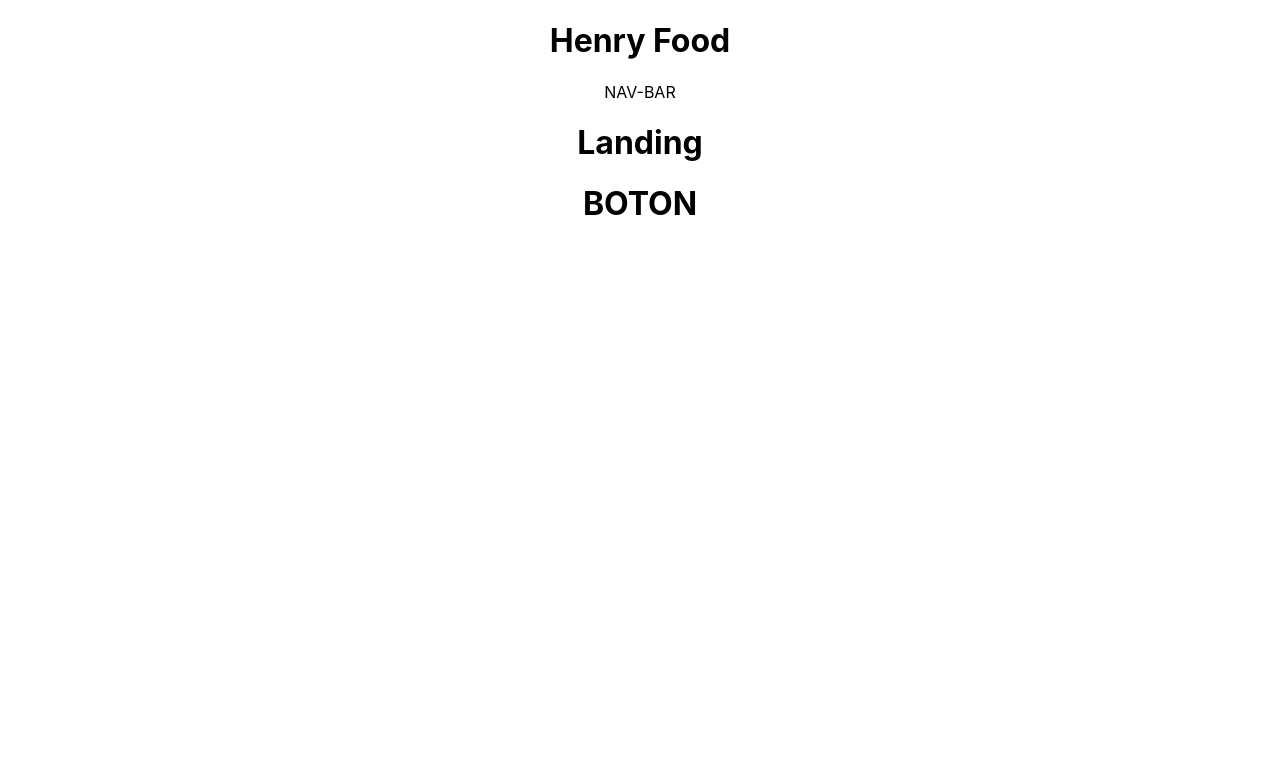
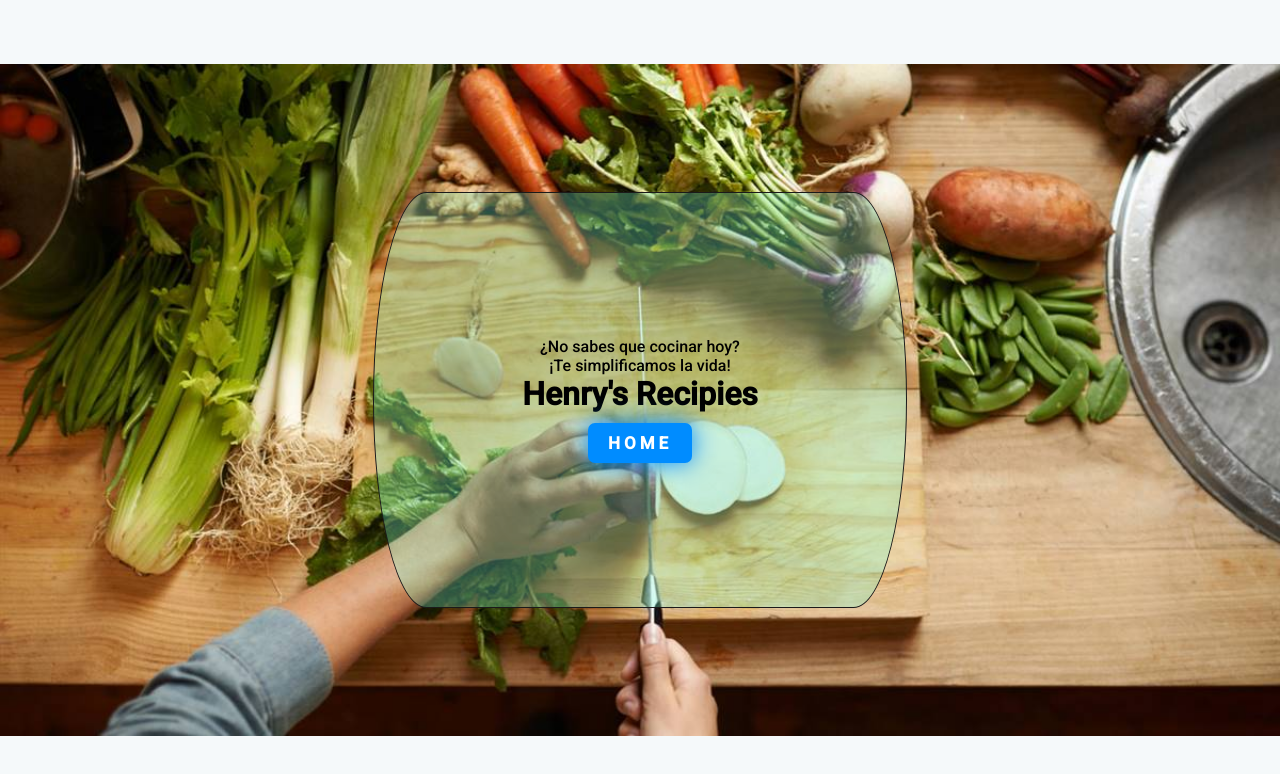
Before and after one commit to Alpharus2k/Food_Henry_Project, a React (Create React App) app in the folder client/: page / in a window 1280 px wide. Shown: the top 774 px of the page. Built offline with nearby package versions, Linux system fonts and the light colour scheme.

Commit message:
Construir Landing page con css

```diff
--- a/client/src/App.css
+++ /dev/null
@@ -1,38 +0,0 @@
-.App {
-  text-align: center;
-}
-
-.App-logo {
-  height: 40vmin;
-  pointer-events: none;
-}
-
-@media (prefers-reduced-motion: no-preference) {
-  .App-logo {
-    animation: App-logo-spin infinite 20s linear;
-  }
-}
-
-.App-header {
-  background-color: #282c34;
-  min-height: 100vh;
-  display: flex;
-  flex-direction: column;
-  align-items: center;
-  justify-content: center;
-  font-size: calc(10px + 2vmin);
-  color: white;
-}
-
-.App-link {
-  color: #61dafb;
-}
-
-@keyframes App-logo-spin {
-  from {
-    transform: rotate(0deg);
-  }
-  to {
-    transform: rotate(360deg);
-  }
-}
--- a/client/src/App.js
+++ b/client/src/App.js
@@ -1,6 +1,4 @@
-import './App.css';
-import { Routes } from "react-router-dom";
-import { Route, useLocation } from "react-router-dom";
+import { Routes, Route, useLocation } from "react-router-dom";
 import NavBar from './components/NavBar/NavBar'
 import PageNotFound from './components/PageNotFound/PageNotFound';
 import Home from './components/Home/Home';
@@ -12,10 +10,8 @@ function App() {
   const location = useLocation();
 
   return (
-    <div className="App">
+    <div >
       {location.pathname !== "/" && <NavBar />}
-      <h1>Henry Food</h1>
-      <NavBar></NavBar>
        <Routes>
           <Route exact path={"/"} element={<Landing/>}> </Route>
           <Route path="/home" element={<Home/>}></Route>
--- a/client/src/components/Landing/Landing.jsx
+++ b/client/src/components/Landing/Landing.jsx
@@ -1,10 +1,17 @@
+import { Link } from "react-router-dom"
+import style from "./Landing.module.css"
 
-function Landing(){
-    return(
-    <>
-      <h1>Landing</h1>
-      <h1>BOTON</h1>
-    </>
-    )
-  }
-  export default Landing;
+const Landing = ()=>{
+  return(
+    <div className={style.mainContainer}>
+      <div className={style.centralContainer}>
+        <p>¿No sabes que cocinar hoy?</p>
+        <p>¡Te simplificamos la vida!</p>
+        <h1>Henry's Recipies</h1>
+        <Link to={"/home"}><button className={style.shadow__btn}>HOME</button></Link>
+      </div>
+    </div>
+  )
+}
+
+export default Landing;
--- a/client/src/components/Landing/Landing.module.css
+++ b/client/src/components/Landing/Landing.module.css
@@ -0,0 +1,56 @@
+.mainContainer {
+    position:absolute;
+    display: flex;
+    flex-direction: column;
+    align-items: center;
+    justify-content: center;
+    top:0px;
+    right:0px;
+    bottom:0px;
+    left:0px;
+    background: rgba(220, 234, 238, 0.3);
+    /* background-color:rgb(220, 234, 238); */
+    background-image: url("../../assets/batch-cooking.jpg");
+    background-repeat: no-repeat;
+    text-align:center;
+    background-size: contain;
+    background-position: center;
+}
+.centralContainer {
+    background: rgba(127, 255, 212, 0.3);
+    width: 40%;
+    height: 80%;
+    padding: 10px;
+    border-radius: 10% / 50%;
+    border: 1px solid rgb(27, 26, 26);
+    margin: 15%;
+    display: flex;
+    flex-direction: column;
+    align-items: center;
+    justify-content: center;
+}
+
+.shadow__btn {
+    margin-top: 10px;
+    padding: 10px 20px;
+    border: none;
+    font-size: 17px;
+    color: #fff;
+    border-radius: 7px;
+    letter-spacing: 4px;
+    font-weight: 700;
+    text-transform: uppercase;
+    transition: 0.5s;
+    transition-property: box-shadow;
+  }
+  .shadow__btn {
+    background: rgb(0,140,255);
+    box-shadow: 0 0 25px rgb(0,140,255);
+  }
+
+  .shadow__btn:hover {
+    box-shadow: 0 0 5px rgb(0,140,255),
+                0 0 25px rgb(0,140,255),
+                0 0 50px rgb(0,140,255),
+                0 0 100px rgb(0,140,255);
+  }
--- a/client/src/index.css
+++ b/client/src/index.css
@@ -1,8 +1,22 @@
+/* Import Font Roboto */
+@import url('https://fonts.googleapis.com/css2?family=Roboto:wght@500&display=swap');
+
+/* Format Style */
+* {
+    /* box-sizing: border-box; */
+    margin: 0;
+    padding: 0;
+    font-family: 'Roboto', -apple-system, BlinkMacSystemFont, 'Segoe UI', 'Oxygen',
+    'Ubuntu', 'Cantarell', 'Fira Sans', 'Droid Sans', 'Helvetica Neue',
+    sans-serif, verdana;
+}
+
+
 body {
-  margin: 0;
-  font-family: -apple-system, BlinkMacSystemFont, 'Segoe UI', 'Roboto', 'Oxygen',
-    'Ubuntu', 'Cantarell', 'Fira Sans', 'Droid Sans', 'Helvetica Neue',
-    sans-serif;
+  width:100%;
+  height:100%;
+  margin:0;
+  padding:0;
   -webkit-font-smoothing: antialiased;
   -moz-osx-font-smoothing: grayscale;
 }
```
Also changed, not shown: client/src/redux/store/index.js (+0 -9 lines), client/src/assets/batch-cooking.jpg (added), client/src/assets/cooking.jpg (added).
